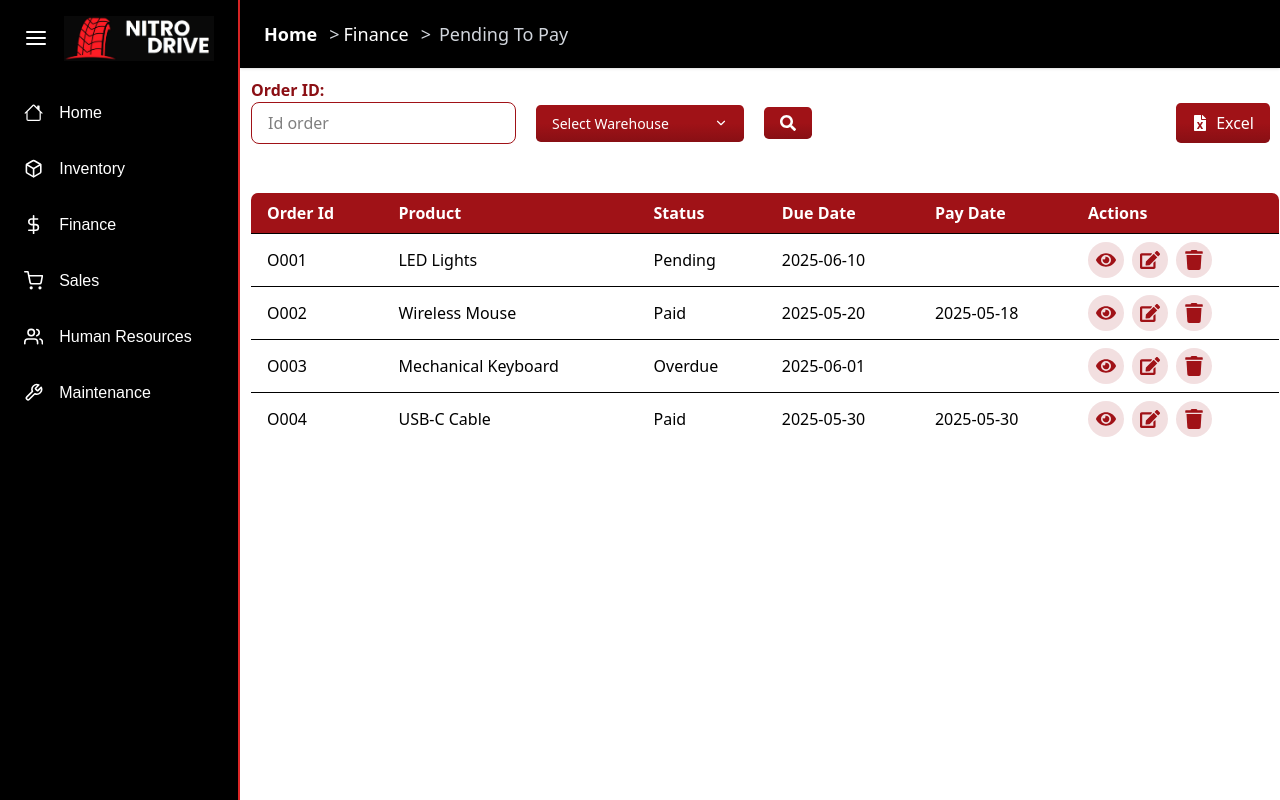
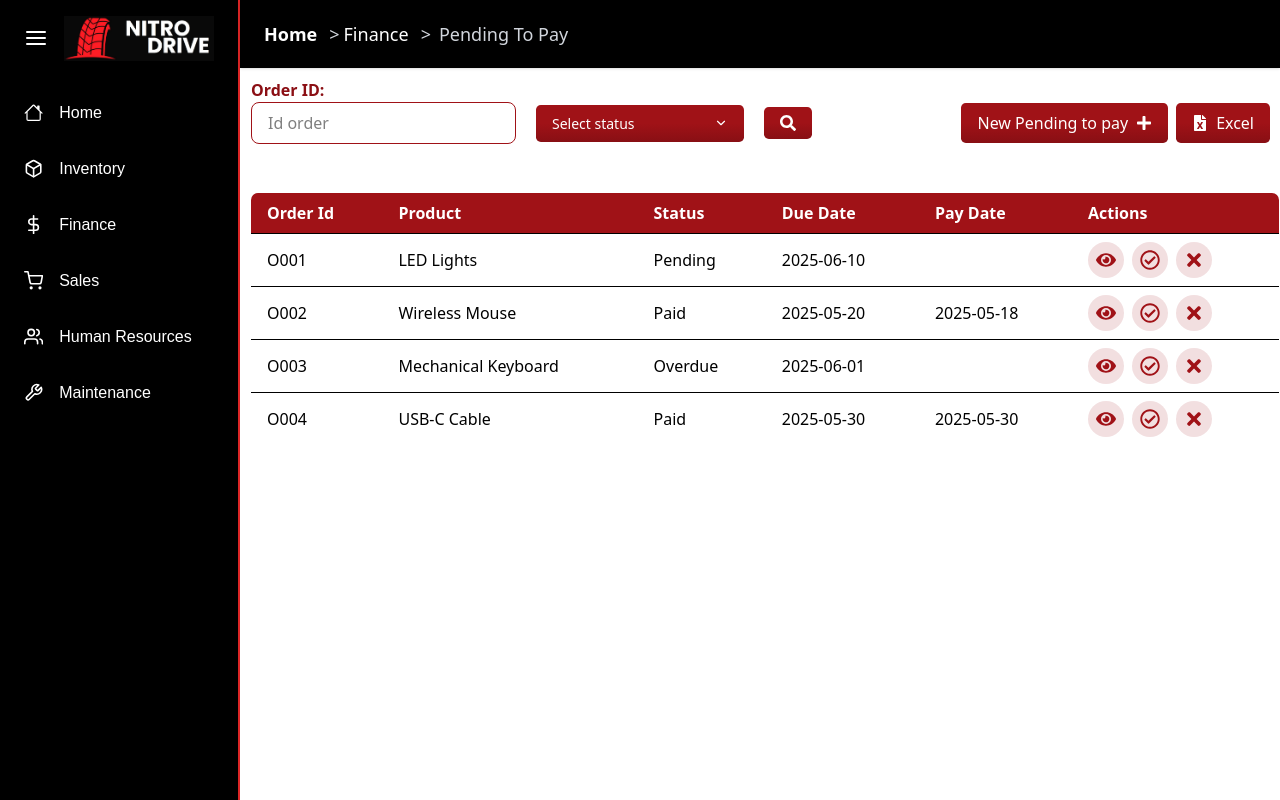
Before and after one commit to Godsha58/nextjs-erp-project-prod, a Next.js app: page /finance/pending-to-pay in a window 1280 px wide. Built offline with nearby package versions, Linux system fonts and the light colour scheme.

Commit message:
Update: Se agrega boton para crear nueva pending-to-pay

```diff
--- a/app/finance/pending-to-pay/page.tsx
+++ b/app/finance/pending-to-pay/page.tsx
@@ -5,29 +5,13 @@ import Dropdown from "@/components/Dropdown";
 import DynamicTable from "@/components/DynamicTable";
 
 import { useState } from "react";
-import { FaFileExcel } from "react-icons/fa";
-import { FaSearch } from "react-icons/fa";
+import { FaFileExcel, FaSearch, FaEye, FaTimes,FaRegCheckCircle, FaPlus } from "react-icons/fa";
 import styles from "@/app/finance/page.module.css";
+import { useRouter } from "next/navigation";
 
 export default function PendingToPayPage() {
   const [description, setDescription] = useState("");
-
-const warehouseOptions = [
-  { label: 'Site 1', value: 'site1' },
-  { label: 'Site 2', value: 'site2' },
-  { label: 'Site 3', value: 'site3' },
-];
-
-const columns = [
-  { key: 'id', label: 'Order Id', type: 'text' },
-  { key: 'Product', label: 'Product', type: 'text' },
-  { key: 'Status', label: 'Status', type: 'text' },
-  { key: 'DueDate', label: 'Due Date', type: 'text' },
-  { key: 'PayDate', label: 'Pay Date', type: 'text' },
-  { key: 'Actions', label: 'Actions', type: 'action' },
-];
-
-const data = [
+  const [tableData, setTableData] = useState([
     {
       id: 'O001',
       OrderId: 'O001',
@@ -68,22 +52,56 @@ const data = [
       select: false,
       active: true,
     },
+  ]);
+
+  const warehouseOptions = [
+    { label: 'Site 1', value: 'site1' },
+    { label: 'Site 2', value: 'site2' },
+    { label: 'Site 3', value: 'site3' },
   ];
 
+  const columns = [
+    { key: 'OrderId', label: 'Order Id', type: 'text' },
+    { key: 'Product', label: 'Product', type: 'text' },
+    { key: 'Status', label: 'Status', type: 'text' },
+    { key: 'DueDate', label: 'Due Date', type: 'text' },
+    { key: 'PayDate', label: 'Pay Date', type: 'text' },
+    { key: 'Actions', label: 'Actions', type: 'action' },
+  ];
+
+  const router = useRouter();
+
+  const handleView = (id: string) => {
+    router.push("/finance/pending-to-pay/" + id);
+  };
+
+  const handleAccept = (id: string) => {
+     const confirmed = window.confirm("¿Estás seguro de aceptar la fila " + id + "?"); //Aqui se pondra la validacion para aceptar la fila, cambia estatus a Accepted
+    if (confirmed) {
+      setTableData((prev) => prev.map((row) => row.id === id ? { ...row, Status: 'Accepted' } : row));
+    }
+  };
+
+  const handleCancel = (id: string) => {
+     const confirmed = window.confirm("¿Estás seguro de cancelar la fila " + id + "?");//Aqui se pondra la validacion para cancelar la fila, cambia estatus a Canceled
+     if (confirmed) {
+      setTableData((prev) => prev.map((row) => row.id === id ? { ...row, Status: 'Canceled' } : row));
+    }
+  };
 
   const handleSubmit = (e: React.FormEvent) => {
     e.preventDefault();
-    // Aquí podrías manejar el envío del formulario
   };
-
 
   return (
     <main className={`${styles.div_principal}`}>
       <form onSubmit={handleSubmit}>
-        <div className={`${styles.div_principal_top} flex gap-4 mb-6 items-center`}> {/* Div principal top*/}
-          <div className={`${styles.div_busqueda}flex mb-6 items-center `}> {/* busqueda */}
-            <label className="text-[#8b0f14] font-bold" style={{alignSelf: "flex-start"}}>Order ID:</label>
-            <div className={`${styles.div_hijo_busqueda}`}> {/* Hijo de busqueda Contenedor de input y botón */}
+        <div className={`${styles.div_principal_top} flex gap-4 mb-6 items-center`}>
+          <div className={`${styles.div_busqueda}flex mb-6 items-center `}>
+            <label className="text-[#8b0f14] font-bold" style={{ alignSelf: "flex-start" }}>
+              Order ID:
+            </label>
+            <div className={`${styles.div_hijo_busqueda}`}>
               <Input
                 name="Search"
                 value={description}
@@ -91,7 +109,7 @@ const data = [
                 placeholder="Id order"
                 required
               />
-              <Dropdown options={warehouseOptions} placeholder="Select Warehouse" />
+              <Dropdown options={warehouseOptions} placeholder="Select status" />
               <Button
                 label={
                   <div className="flex items-center gap-2">
@@ -104,7 +122,17 @@ const data = [
             </div>
           </div>
 
-          <div className={`${styles.div_busqueda}flex items-end `} > {/* excel */}
+          <div className={` flex items-end gap-2 flex-row `}>
+            <Button
+              label={
+                <div className="flex items-center gap-2">
+                   <span> New Pending to pay</span>
+                  <FaPlus className="w-4 h-4" />
+                </div>
+              }
+              className="bg-[#a01217] text-white hover:bg-[#8b0f14] transition-colors p-2 w-fit h-fit"
+              onClick={() => router.push("/finance/pending-to-pay/create")}
+            />
             <Button
               label={
                 <div className="flex items-center gap-2">
@@ -115,15 +143,23 @@ const data = [
               className="bg-[#a01217] text-white hover:bg-[#8b0f14] transition-colors p-2 w-fit h-fit"
               onClick={() => alert("Excel")}
             />
-
           </div>
         </div>
       </form>
 
       <DynamicTable
-                    data={data}
+        data={tableData}
         columns={columns}
-
+        actionHandlers={{
+          onView: handleView,
+          onAccept: handleAccept,
+          onCancel: handleCancel,
+        }}
+        actionIcons={{
+          icon1: <FaEye className="w-5 h-5" />,
+          icon2: <FaRegCheckCircle className="w-5 h-5" />,
+          icon3: <FaTimes className="w-5 h-5" />,
+        }}
       />
     </main>
   );
--- a/package.json
+++ b/package.json
@@ -10,9 +10,11 @@
   },
   "dependencies": {
     "@tailwindcss/postcss": "^4.1.8",
+    "date-fns": "^4.1.0",
     "next": "15.3.2",
     "postcss": "^8.5.4",
     "react": "^19.0.0",
+    "react-datepicker": "^8.4.0",
     "react-dom": "^19.0.0",
     "react-icons": "^5.5.0",
     "tailwindcss": "^4.1.8"
```
Also changed, not shown: 1 other file (tests, documents, lock files or other folders). Lines whose indentation alone changed are shown as unchanged.
